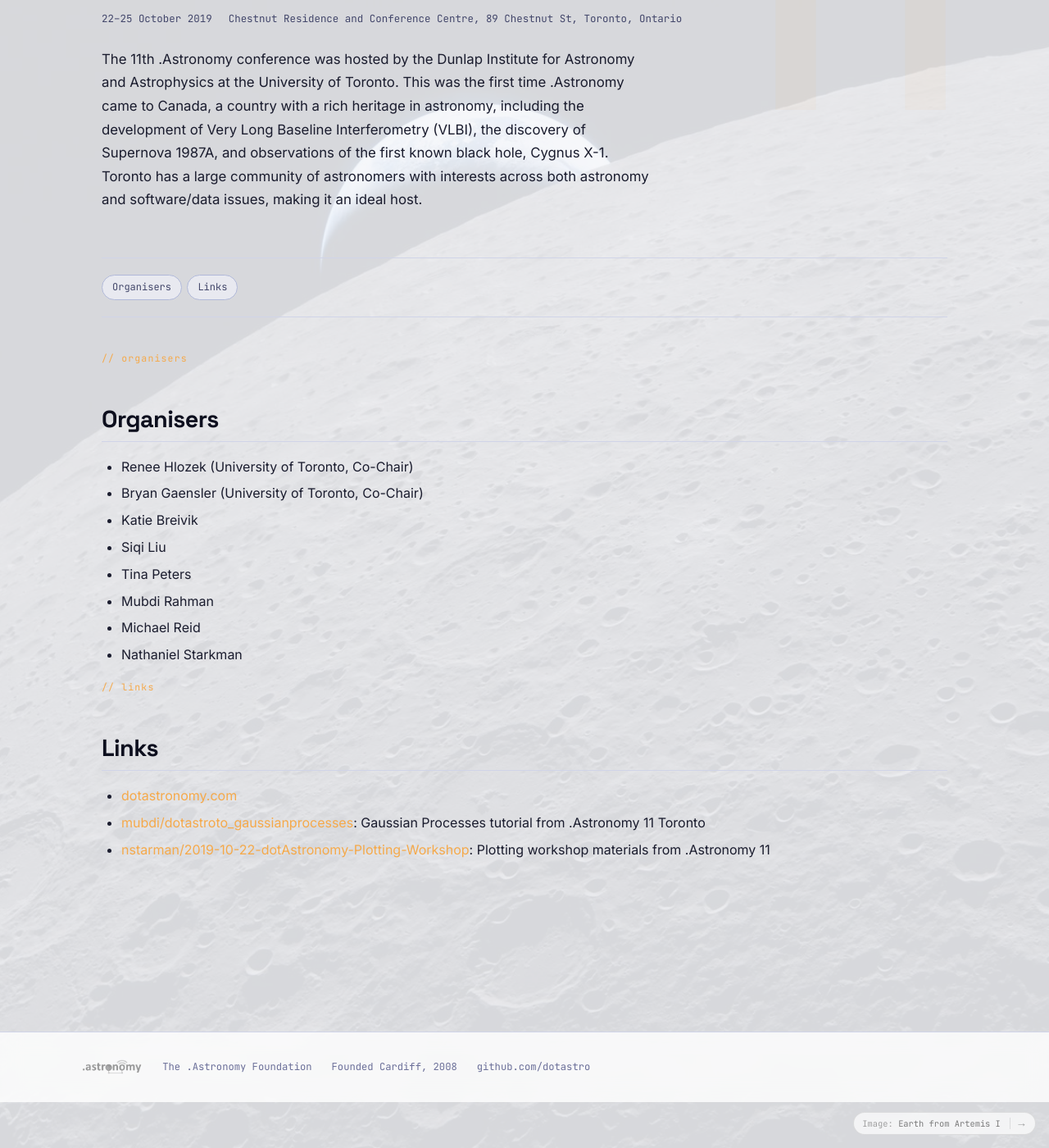
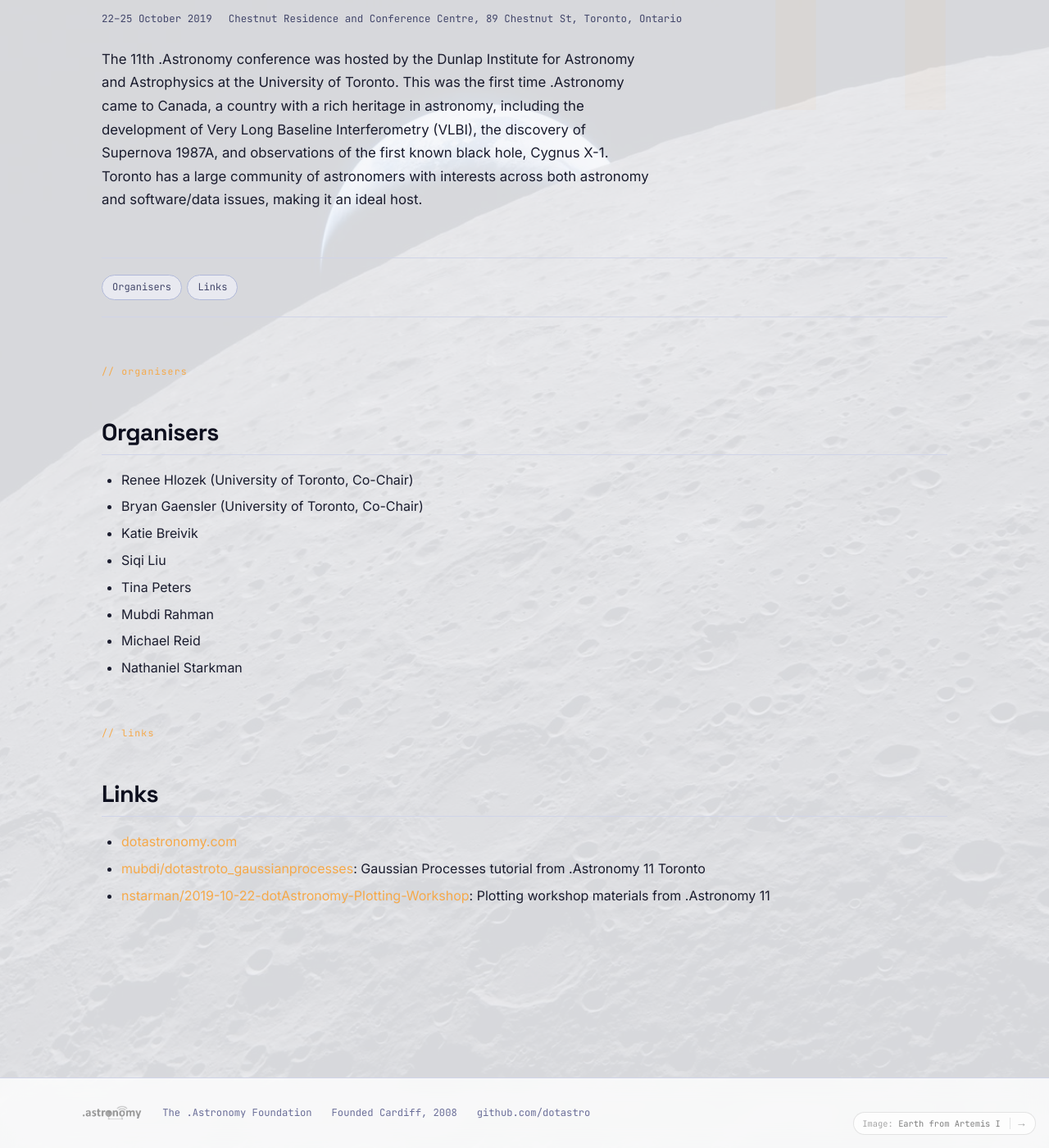
Before and after one commit to dotastro/dotastrosite, a Jekyll site: the page built from events/eleven/index.md, in a window 1280 px wide and 1400 px high, scrolled down 265 px. Shown: the whole window at 82% size. Built offline with Jekyll 4.4.1, drawn with Linux system fonts in a browser that asks for light colours.

Commit message:
Spacing: add margin-top 3.5rem above section-label // headers

```diff
--- a/assets/css/style.css
+++ b/assets/css/style.css
@@ -447,7 +447,15 @@ li { margin-bottom: 0.3rem; }
   color: var(--blue);
   letter-spacing: 0.1em;
   margin-bottom: 0.5rem;
+  margin-top: 3.5rem;
   display: block;
+}
+
+/* First section-label on a page shouldn't have extra top margin */
+.main-content > .section-label:first-child,
+.event-page-nav + .section-label,
+h1 + .section-label {
+  margin-top: 2.5rem;
 }
 
 .section-tag {
```
